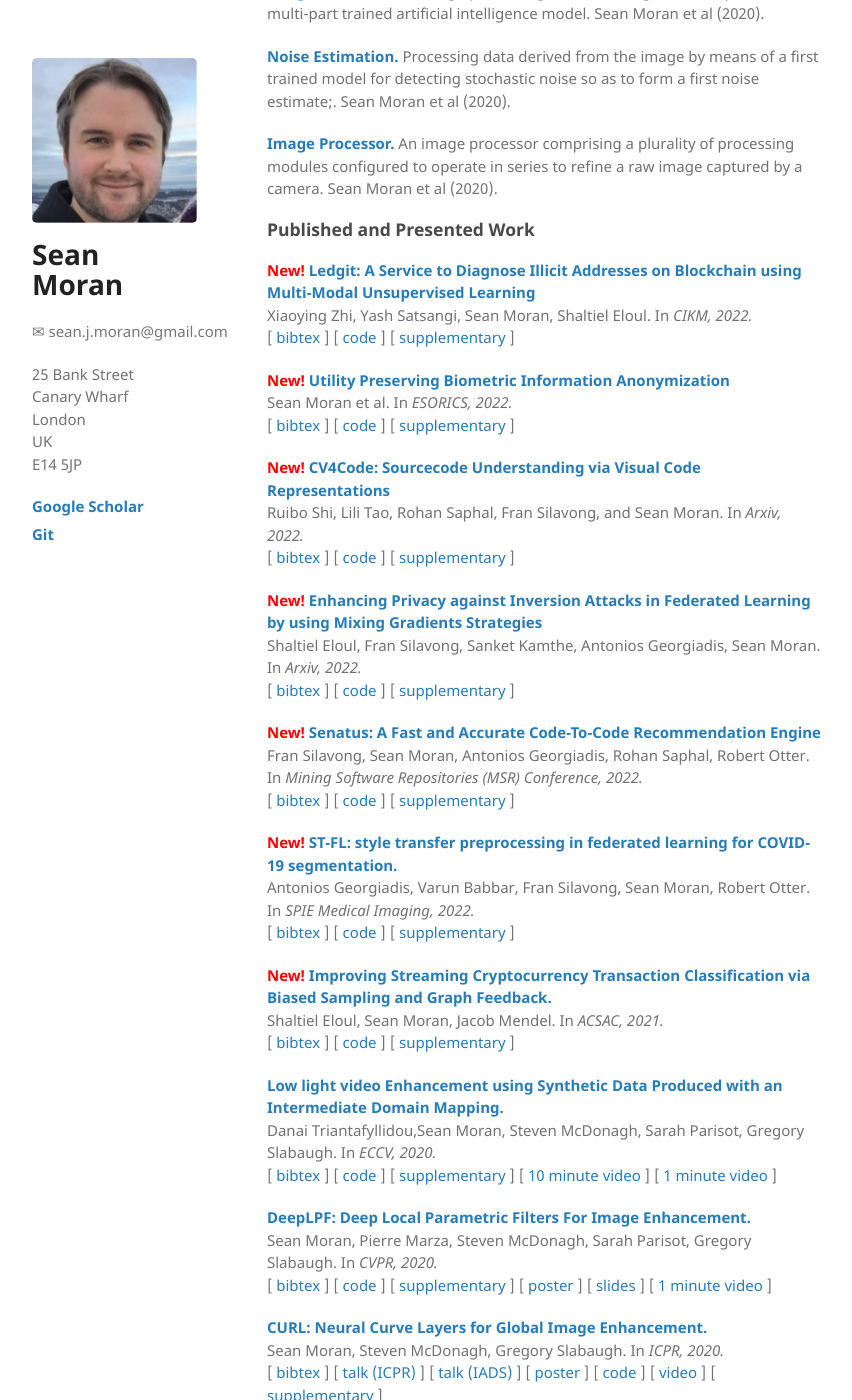
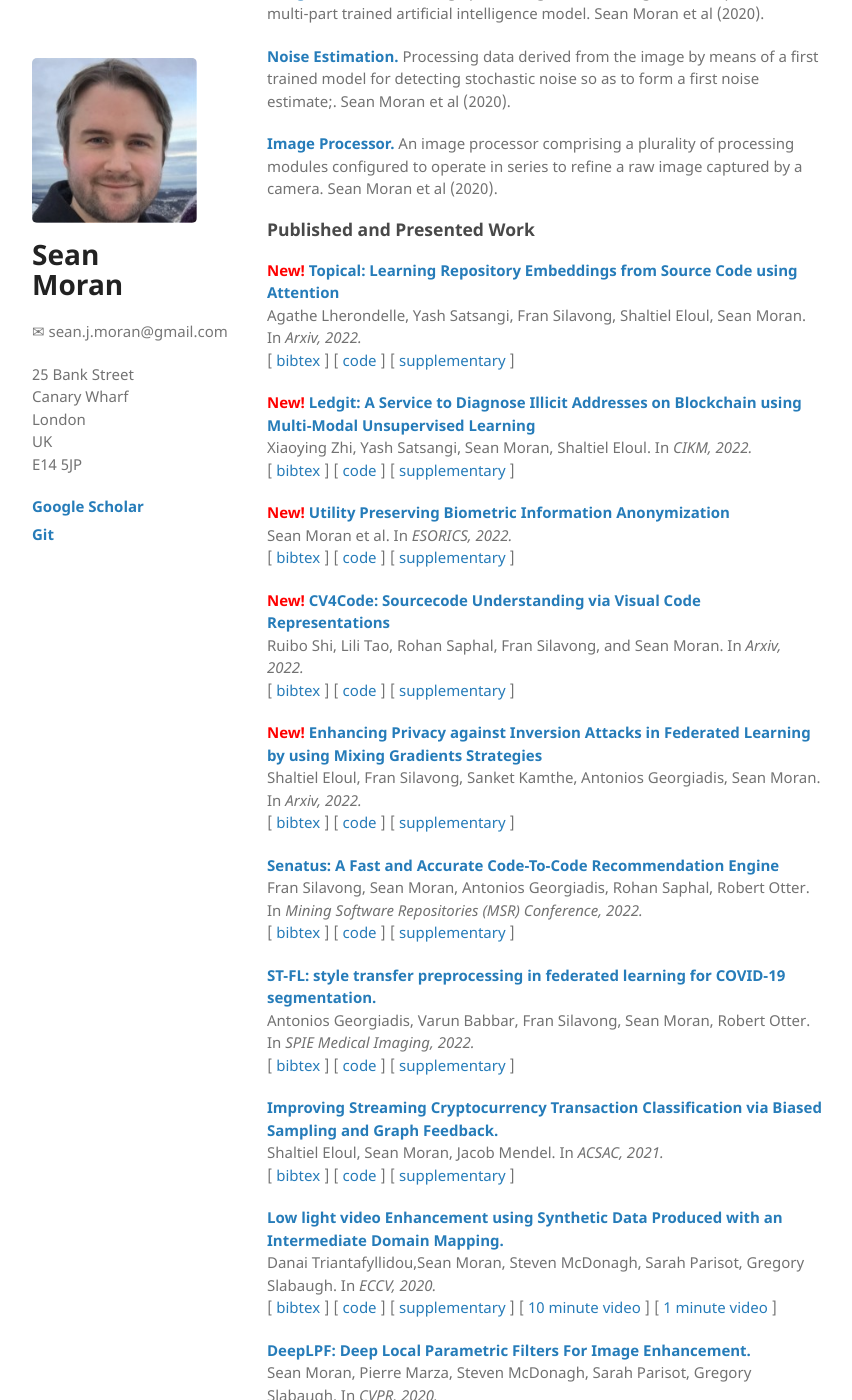
Before and after one commit to sjmoran/sjmoran.github.io, a Jekyll site: the page built from index.html, in a window 1280 px wide and 1400 px high, scrolled down 603 px. Shown: the whole window, without its empty margins (26-878 px from the left). Built offline with Jekyll 4.4.1, drawn with Linux system fonts in a browser that asks for light colours.

Commit message:
Update index.html

```diff
--- a/index.html
+++ b/index.html
@@ -30,6 +30,11 @@ Previously he was a Senior Research Scientist at Huawei Technologies R&D and a m
 
 <h3 id="published-and-presented-work">Published and Presented Work</h3>
 
+<p><strong><span style='color:red'>New! </span><a target="_blank" href="https://arxiv.org/pdf/2208.09495.pdf">Topical: Learning Repository Embeddings from Source Code using Attention
+</a></strong><br />
+Agathe Lherondelle, Yash Satsangi, Fran Silavong, Shaltiel Eloul, Sean Moran. In <em>Arxiv, 2022.</em><br />
+[ <a target="_blank" href="">bibtex</a> ] [ <a href="">code</a> ] [ <a href="">supplementary</a> ]</p>
+
 <p><strong><span style='color:red'>New! </span><a target="_blank" href="">Ledgit: A Service to Diagnose Illicit Addresses on Blockchain using Multi-Modal Unsupervised Learning
 </a></strong><br />
 Xiaoying Zhi, Yash Satsangi, Sean Moran, Shaltiel Eloul. In <em>CIKM, 2022.</em><br />
@@ -49,15 +54,15 @@ Mixing Gradients Strategies</a></strong><br />
 Shaltiel Eloul, Fran Silavong, Sanket Kamthe, Antonios Georgiadis, Sean Moran. In <em>Arxiv, 2022.</em><br />
 [ <a target="_blank" href="">bibtex</a> ] [ <a href="">code</a> ] [ <a href="">supplementary</a> ]</p>
 
-<p><strong><span style='color:red'>New! </span><a target="_blank" href="https://www.spiedigitallibrary.org/conference-proceedings-of-spie/12037/1203704/ST-FL--style-transfer-preprocessing-in-federated-learning-for/10.1117/12.2611096.short">Senatus: A Fast and Accurate Code-To-Code Recommendation Engine</a></strong><br />
+<p><strong><a target="_blank" href="https://www.spiedigitallibrary.org/conference-proceedings-of-spie/12037/1203704/ST-FL--style-transfer-preprocessing-in-federated-learning-for/10.1117/12.2611096.short">Senatus: A Fast and Accurate Code-To-Code Recommendation Engine</a></strong><br />
 Fran Silavong, Sean Moran, Antonios Georgiadis, Rohan Saphal, Robert Otter. In <em>Mining Software Repositories (MSR) Conference, 2022.</em><br />
 [ <a target="_blank" href="">bibtex</a> ] [ <a href="">code</a> ] [ <a href="">supplementary</a> ]</p>
 
-<p><strong><span style='color:red'>New! </span><a target="_blank" href="https://arxiv.org/abs/2203.13680">ST-FL: style transfer preprocessing in federated learning for COVID-19 segmentation.</a></strong><br />
+<p><strong><a target="_blank" href="https://arxiv.org/abs/2203.13680">ST-FL: style transfer preprocessing in federated learning for COVID-19 segmentation.</a></strong><br />
 Antonios Georgiadis, Varun Babbar, Fran Silavong, Sean Moran, Robert Otter. In <em>SPIE Medical Imaging, 2022.</em><br />
 [ <a target="_blank" href="">bibtex</a> ] [ <a href="">code</a> ] [ <a href="">supplementary</a> ]</p>
 
-<p><strong><span style='color:red'>New! </span><a target="_blank" href="https://dl.acm.org/doi/10.1145/3485832.3485913">Improving Streaming Cryptocurrency Transaction Classification via Biased Sampling and Graph Feedback.</a></strong><br />
+<p><strong><a target="_blank" href="https://dl.acm.org/doi/10.1145/3485832.3485913">Improving Streaming Cryptocurrency Transaction Classification via Biased Sampling and Graph Feedback.</a></strong><br />
 Shaltiel Eloul, Sean Moran, Jacob Mendel. In <em>ACSAC, 2021.</em><br />
 [ <a target="_blank" href="">bibtex</a> ] [ <a href="">code</a> ] [ <a href="">supplementary</a> ]</p>
 
```
